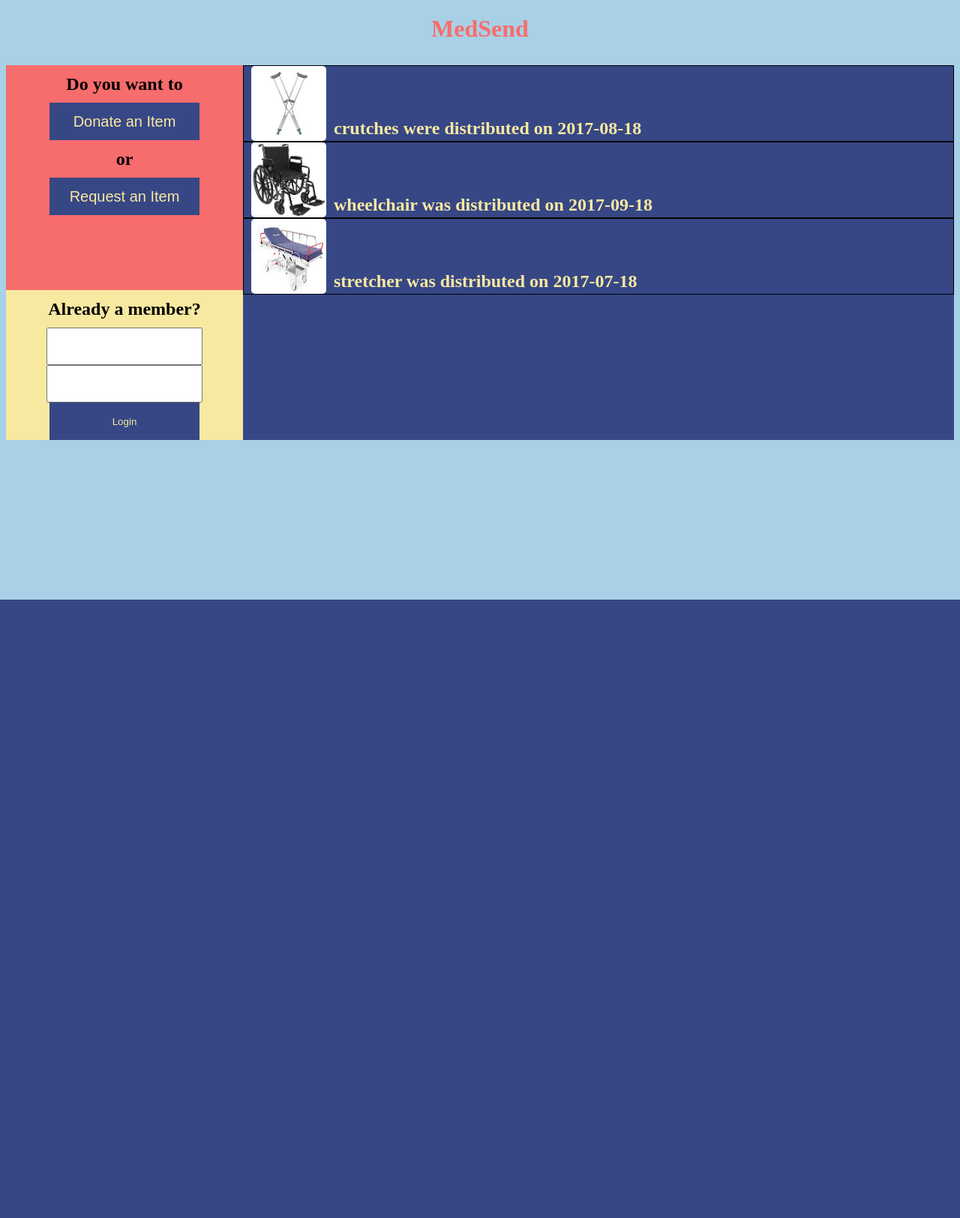
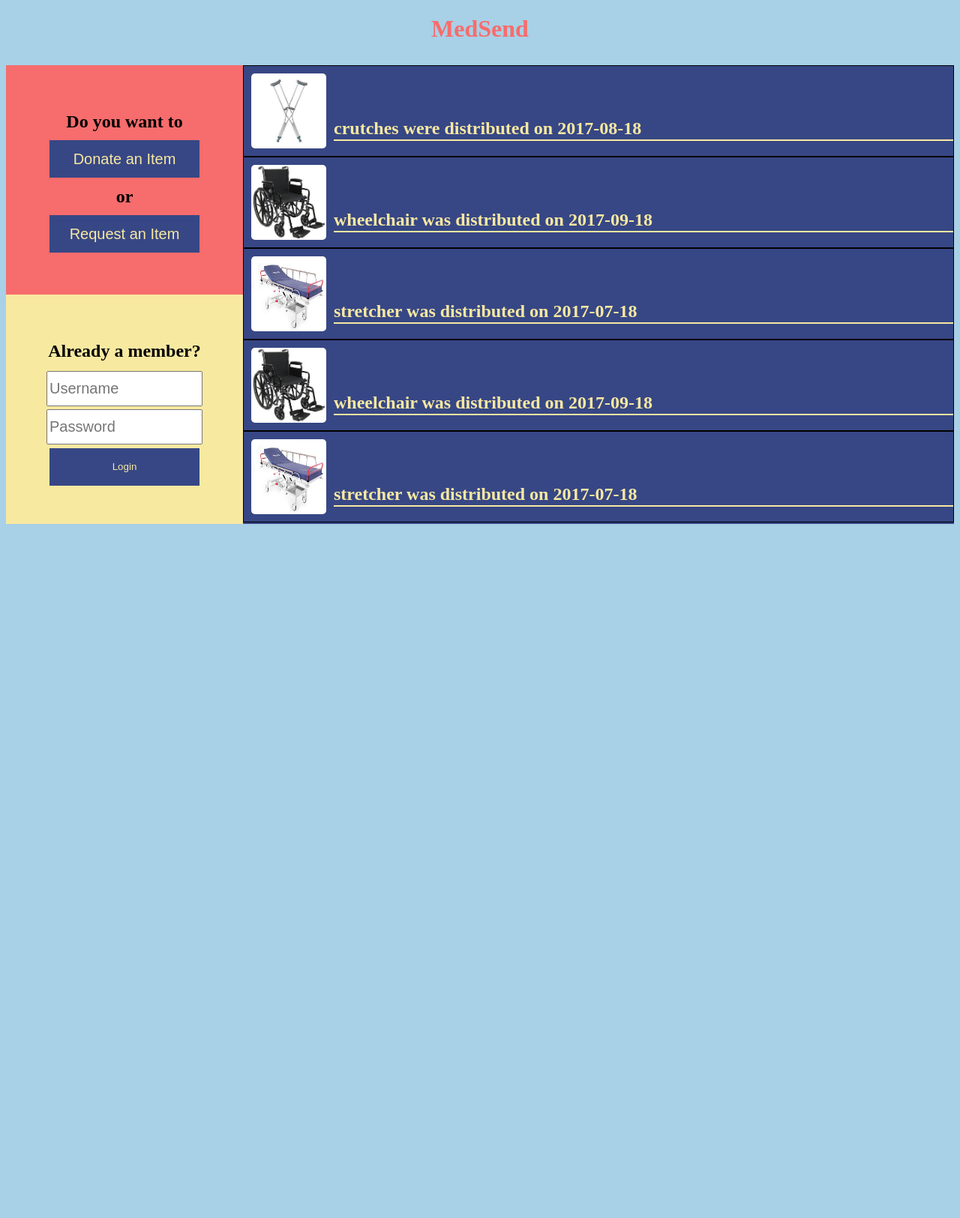
Before and after one commit to jmurp7385/medsend, a Flask app: page / in a window 1280 px wide. Shown: the whole page at 75% size. Before the commit the page ends 800 px from the top, so only its background shows below. Run offline with Flask 2, Linux system fonts and the light colour scheme; data comes from the database, SQL or seed files in the repository; both versions use the stored data as it was after the commit.

Commit message:
updates - db

```diff
--- a/app/app.py
+++ b/app/app.py
@@ -1,4 +1,4 @@
-from flask import Flask,jsonify
+from flask import Flask,jsonify,request,redirect
 from flask import render_template
 import sys
 import os
@@ -21,8 +21,25 @@ def index():
   donations = donations_dict_arr(data)
   return render_template('index.html', donations=donations)
 
-@app.route('/donor')
-def donor():
+@app.route('/login', methods=['POST'])
+def login():
+  print("login",request.form)
+  conn = sqlite3.connect(db_path)
+  c = conn.cursor()
+  username = request.form['username']
+  password = request.form['password']
+  if username == '' or password == '':
+    return redirect('/')
+  orders = c.execute("SELECT type from users where username=? AND password=?",(username,password))
+  data = c.fetchall()[0][0]
+  print(data)
+  if data == "donor":
+    return redirect('/donor/1')
+  else:
+    return redirect('/')
+
+@app.route('/donor/<userid>')
+def donor(userid):
 	title = "MedSend"
 	users = [{"firstName" : "Kenny",
 	        "lastName" : "Brawner",
--- a/app/csv/donations.csv
+++ b/app/csv/donations.csv
@@ -2,3 +2,5 @@ userid,item_type,image,date_donated,date_distributed
 1,crutches,static/img/crutches-02.jpeg,2017-06-14,2017-08-18
 1,wheelchair,static/img/wheelchair-01.jpeg,2017-07-04,2017-09-18
 1,stretcher,static/img/stretcher-01.jpeg,2017-05-06,2017-07-18
+1,wheelchair,static/img/wheelchair-01.jpeg,2017-07-04,2017-09-18
+1,stretcher,static/img/stretcher-01.jpeg,2017-05-06,2017-07-18
--- a/app/static/css/index.css
+++ b/app/static/css/index.css
@@ -1,13 +1,11 @@
 .grid-wrapper {
   display: grid;
-  grid-template-areas: "new   recent recent recent "
-                       "new   recent recent recent "
-                       "new   recent recent recent "
-                       "login recent recent recent "
-                       "login recent recent recent ";
+  grid-template-areas: "new   recent recent recent"
+                       "login recent recent recent";
 
   grid-template-columns: repeat(4, 1fr);
   grid-gap: 0px;
+  grid-template-rows: repeat(5,1fr);
   grid-auto-rows: minmax(50px, 1fr);
 }
 
@@ -20,7 +18,7 @@
   display: grid;
   border: 1px;
   border-style: solid;
-  grid-auto-rows: minmax(50px,100px);
+  grid-auto-rows: minmax(50px,120px);
   grid-template-columns: 100px 1fr;
   grid-template-areas: "img descr";
 }
@@ -30,6 +28,7 @@ img {
   height: 100px;
   border-radius: 5px;
   margin-left: 10px;
+  margin-top: 10px;
 }
 
 .item-img {
@@ -41,6 +40,7 @@ img {
   margin-top: 70px;
   margin-left: 20px;
   color: #f8e9a1;
+  border-bottom: solid 2px;
 }
 
 .new-acc-grid-wrapper {
@@ -48,7 +48,8 @@ img {
   display: grid;
   background-color: #f76c6c;
   grid-auto-rows: minmax(50px, 50px);
-  grid-template-areas: "title"
+  grid-template-areas: "."
+                       "title"
                        "btn_d"
                        "or"
                        "btn_r";
@@ -89,17 +90,23 @@ img {
   grid-area: login;
   display: grid;
   background-color: #f8e9a1;
-  grid-auto-rows: minmax(50px, 50px);
-  grid-template-areas: "title"
+  grid-auto-rows: minmax(50px, 51px);
+  grid-template-areas: "."
+                       "title"
                        "username"
                        "password"
-                       "lgn_btn";
+                       "lgn_btn"
+                       ".";
 }
 
 .lgn_title {
   grid-area: title;
   align-self: center;
   justify-self: center;
+  height: 50px;
+  margin: 0px;
+  margin-top: 10px;
+  margin-bottom: -10px;
 }
 
 #username {
@@ -107,6 +114,7 @@ img {
   justify-self: center;
   width:200px;
   font-size: 20px;
+  height: 80%;
 }
 
 #password {
@@ -114,9 +122,10 @@ img {
   justify-self: center;
   width:200px;
   font-size: 20px;
+  height: 80%;
 }
 
-.lgn_btn {
+#lgn_btn {
   grid-area: lgn_btn;
   align-self: center;
   justify-self: center;
--- a/app/templates/index.html
+++ b/app/templates/index.html
@@ -30,12 +30,14 @@
       <button id="request">Request an Item</button>
     </div>
 
-    <div class="login-grid-wrapper">
-      <h2 class="lgn_title">Already a member?</h2>
-      <input id="username" type="text" name="" id="">
-      <input id="password" type="password" name="" id="">
-      <input type="button" class="lgn_btn" value="Login"></button>
-    </div>
+    <form action="/login" method="post">
+      <div class="login-grid-wrapper">
+        <h2 class="lgn_title">Already a member?</h2>
+        <input id="username" type="text" name="username" placeholder="Username">
+        <input id="password" type="password" name="password" placeholder="Password">
+        <input id="lgn_btn"  type="submit" value="Login" href="">
+      </div>
+    </form>
   </div>
 </body>
 </html>
```
Also changed, not shown: app/db/database.db.
